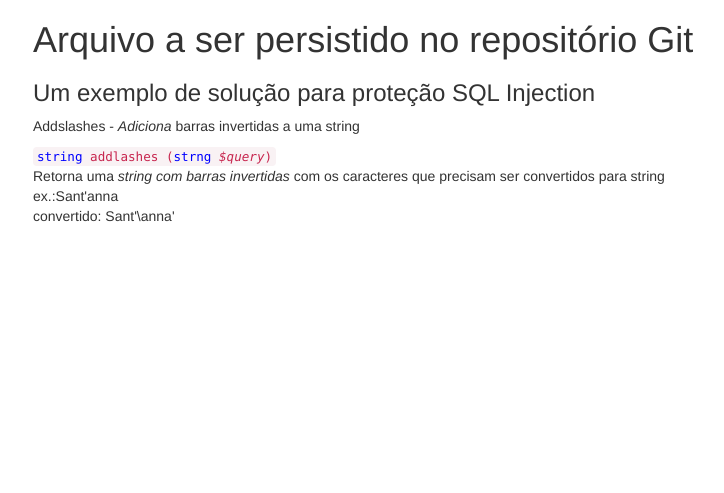
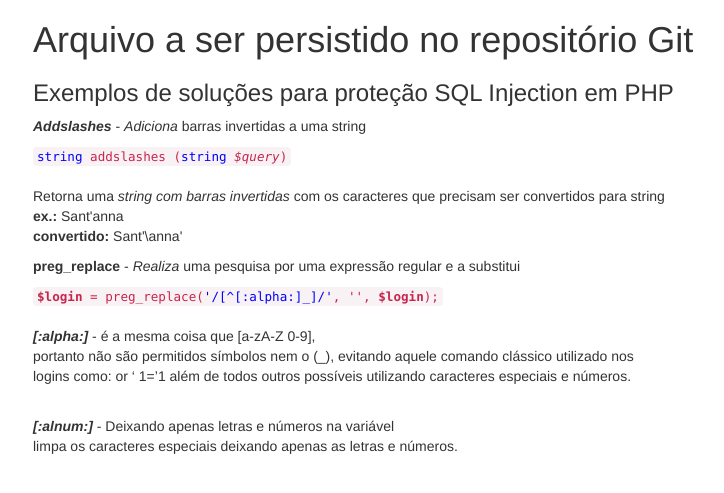
Before and after one commit to 82jackie/segver, a PHP site: page / in a window 1280 px wide. Shown: the top 493 px of the page, without its empty margins (37-761 px from the left). Run offline with PHP 8.4, Linux system fonts and the light colour scheme.

Commit message:
Adicionar informações sobre a função

```diff
--- a/index.php
+++ b/index.php
@@ -1,25 +1,46 @@
 <!DOCTYPE html>
 <html lang="pt-br">
 <head>
-        <meta charsert="utf-8">
+    <meta charset="utf-8">
     <meta http-equiv="X-UA-Compatible" content="IE=edge">
     <meta name="viewport" content="width=device-width, initial-scale=1">
     <title>Aula Git</title>
     <link rel="stylesheet" href="https://maxcdn.bootstrapcdn.com/bootstrap/3.3.7/css/bootstrap.min.css" integrity="sha384-BVYiiSIFeK1dGmJRAkycuHAHRg32OmUcww7on3RYdg4Va+PmSTsz/K68vbdEjh4u" crossorigin="anonymous">
 </head>
-    </head>
 <body>
     <div class="container">
         <h1>Arquivo a ser persistido no repositório Git</h1>
 
-        <h3> Um exemplo de solução para proteção SQL Injection</h3>
-        <p> Addslashes - <em> Adiciona</em> barras invertidas a uma string</p>
+        <div>
+            <h3>Exemplos de soluções para proteção SQL Injection em PHP</h3>
+            <div>
+                <p><strong><em>Addslashes</em></strong> - <em>Adiciona</em> barras invertidas a uma string</p>
                 <code>
-          <span style= "color: blue">string </span> addlashes (<span style="color: blue">strng </span><em> $query</em>)
+                    <span style="color: blue">string</span>
+                    addslashes (<span style="color: blue">string</span>
+                    <em>$query</em>)
                 </code>
-        <p> Retorna uma <em>string com barras invertidas</em> com os caracteres que precisam ser convertidos para string <br>ex.:Sant'anna <br> convertido: Sant'\anna'</p>
+                <p><br>Retorna uma <em>string com barras invertidas</em> com os
+                caracteres que precisam ser convertidos para string
+                <br><strong>ex.:</strong> Sant'anna
+                <br><strong>convertido:</strong> Sant'\anna'</p>
+            </div>
+            <div>
+                <p><strong>preg_replace</strong> - <em>Realiza</em> uma pesquisa por uma expressão regular e a substitui</p>
+                <code>
+                    <strong>$login</strong> =
+                    preg_replace(<span style="color: blue">'/[^[:alpha:]_]/'</span>, '',
+                    <strong>$login</strong>);
+                </code>
+                <p><br><strong><em>[:alpha:]</em></strong> - é a mesma coisa que [a-zA-Z 0-9],
+                <br>portanto não são permitidos símbolos nem o (_), evitando aquele comando clássico utilizado nos
+                <br>logins como: or ‘ 1=’1 além de todos outros possíveis utilizando caracteres especiais e números.
+                <p><br><strong><em>[:alnum:]</em></strong> - Deixando apenas letras e números na variável
+                <br>limpa os caracteres especiais deixando apenas as letras e números.</p>
+            </div>
+        </div>
     </div>
     <script src="https://ajax.googleapis.com/ajax/libs/jquery/1.12.4/jquery.min.js"></script>
-    <script src="https://maxcdn.bootstrapcdn.com/bootstrap/3.3.7/js/bootstrap.min.js" integrity="sha384-Tc5IQib027qvyjSMfHjOMaLkfuWVxZxUPnCJA7l2mCWNIpG9mGCD8wGNIcPD7Txa" crossorigin= "anonymous"></script>
+    <script src="https://maxcdn.bootstrapcdn.com/bootstrap/3.3.7/js/bootstrap.min.js" integrity="sha384-Tc5IQib027qvyjSMfHjOMaLkfuWVxZxUPnCJA7l2mCWNIpG9mGCD8wGNIcPD7Txa" crossorigin="anonymous"></script>
 </body>
 </html>
```
Lines whose indentation alone changed are shown as unchanged.
